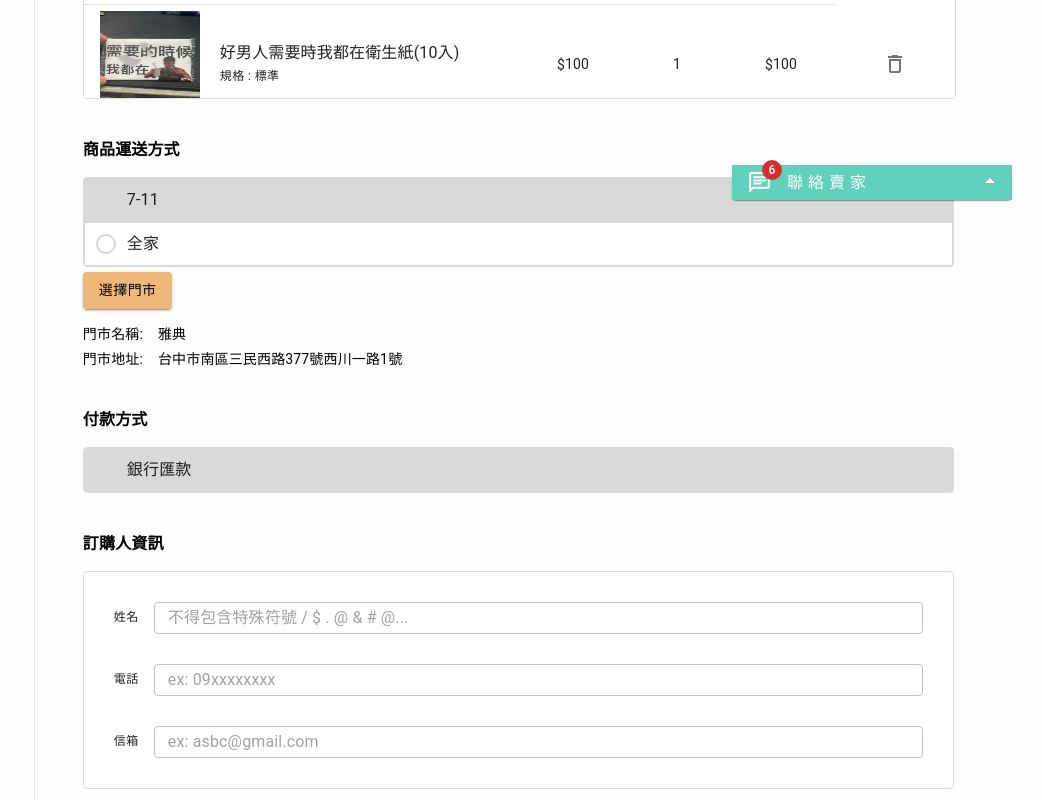
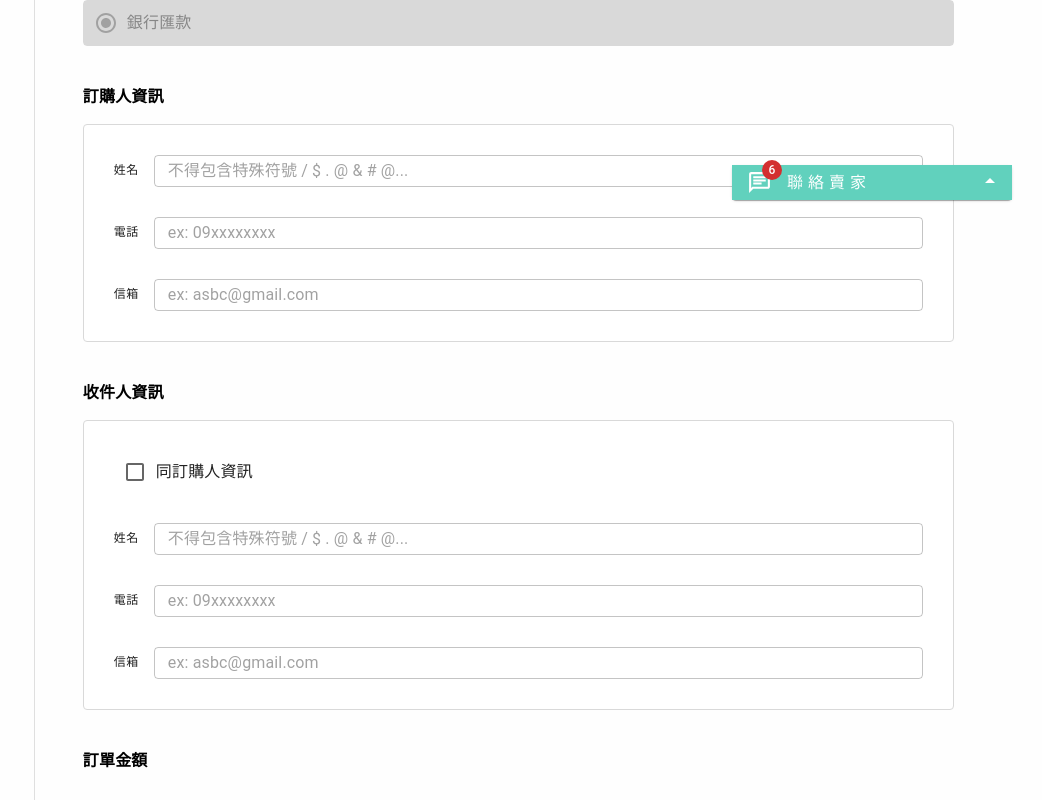
Before and after one commit to austin72905/ponggoodbf-shop-frontend, a React (Create React App) app: page /checkout in a window 1280 px wide. Shown: the part 600-1400 px from the top of the page, without its empty margins (238-1280 px from the left). Built offline with nearby package versions, Linux system fonts and the light colour scheme.

Commit message:
新增到收藏清單功能、結帳頁面功能

```diff
--- a/src/App.tsx
+++ b/src/App.tsx
@@ -75,6 +75,8 @@
 
   const [favoriteContent, setFavoriteContent] = useState<ProductInfomation[]>([])
 
+  const [checkOutContent,setCheckOutContent] = useState<ProductInfomationCount[]>([])
+
   const addToCart = (product: ProductInfomationCount) => {
     setCartContent(prev => {
 
@@ -139,7 +141,7 @@
 
   return (
     <ThemeProvider theme={customTheme}>
-      <CartContext.Provider value={{ cartContent, setCartContent, addToCart, favoriteContent, removeFromCollectionList, addToCollectionList }}>
+      <CartContext.Provider value={{ checkOutContent,setCheckOutContent,cartContent, setCartContent, addToCart, favoriteContent, removeFromCollectionList, addToCollectionList }}>
         <Box sx={{ minHeight: "100vh", border: "0px solid", backgroundColor: "#fefefe" }}>
           <TopBar />
           <Toolbar />
--- a/src/pages/cart/Cart.tsx
+++ b/src/pages/cart/Cart.tsx
@@ -37,8 +37,13 @@
         navigate("/checkout")
     }
 
-    const { cartContent, setCartContent } = useContext(CartContext)
+    const { checkOutContent,setCheckOutContent,cartContent, setCartContent,addToCollectionList,removeFromCollectionList } = useContext(CartContext)
 
+    const addToCheckOutList=()=>{
+        setCheckOutContent([...cartContent])
+        setCartContent([])
+        toCheckout()
+    }
 
     const addProductCount = (product: ProductInfomation) => {
         //console.log("product",product)
@@ -46,7 +51,7 @@
 
             let newList = prev.map(ele => {
 
-                if (ele.productId === product.productId) {
+                if (ele.productId === product.productId && ele.selectSize === product.selectSize) {
 
                     if (ele.count + 1 > 10) {
                         ele.count = 10
@@ -69,7 +74,7 @@
         setCartContent((prev: ProductInfomationCount[]) => {
             prev.forEach(ele => {
 
-                if (ele.productId === product.productId) {
+                if (ele.productId === product.productId && ele.selectSize === product.selectSize) {
 
                     if (ele.count - 1 < 1) {
                         ele.count = 1
@@ -99,7 +104,7 @@
         setCartContent((prev: ProductInfomationCount[]) => {
             //避免同id 的 商品一起被清理掉，只過濾掉同id 且 同規格的商品
             let newList = prev.filter(ele => {
-                if(ele.productId===product.productId && ele.selectSize===product.selectSize){
+                if (ele.productId === product.productId && ele.selectSize === product.selectSize) {
                     return false
                 }
                 return true
@@ -108,6 +113,18 @@
         })
     }
     //ele.productId !== product.productId ||(ele.productId===product.productId &&ele.selectSize!==product.selectSize)
+
+
+    const handleFavoriteChecked=(event: React.ChangeEvent<HTMLInputElement>,product:ProductInfomation)=>{
+
+
+        //是打勾的
+        if(event.target.checked){
+          addToCollectionList(product)
+        }else{
+          removeFromCollectionList(product.productId)
+        }
+    }
 
 
     return (
@@ -176,7 +193,7 @@
                                             <TableCell align='center'>${item.price * item.count}</TableCell>
                                             <TableCell sx={{ border: "0px solid" }} align='center'>
                                                 <Stack sx={{ border: "0px solid" }} alignItems="center">
-                                                    <Checkbox icon={<FavoriteBorderIcon />} checkedIcon={<FavoriteIcon sx={{ color: "red" }} />} />
+                                                    <Checkbox onChange={(e)=>{handleFavoriteChecked(e,item)}} icon={<FavoriteBorderIcon />} checkedIcon={<FavoriteIcon sx={{ color: "red" }} />} />
                                                     <IconButton onClick={() => { removeFromCart(item) }}>
                                                         <DeleteOutlineOutlinedIcon />
                                                     </IconButton>
@@ -233,7 +250,7 @@
                                     </Stack>
 
 
-                                    <Button onClick={toCheckout} variant='contained' sx={{ marginRight: "30px", my: "5px" }}>
+                                    <Button onClick={addToCheckOutList} variant='contained' sx={{ marginRight: "30px", my: "5px" }}>
                                         前往結帳
                                     </Button>
                                 </Stack>
--- a/src/pages/checkout/CheckOut.tsx
+++ b/src/pages/checkout/CheckOut.tsx
@@ -1,5 +1,6 @@
-import React from 'react'
-
+import React, { useContext } from 'react'
+import { CartContext } from '../../contextStore/context'
+import { ProductInfomationCount } from '../cart/Cart'
 
 import Container from '@mui/material/Container';
 import Stack from '@mui/material/Stack';
@@ -30,7 +31,21 @@
 
 export default function CheckOut() {
 
+    const { checkOutContent, setCheckOutContent } = useContext(CartContext)
 
+    const removeFromCheckOutContent=(product:ProductInfomationCount)=>{
+        setCheckOutContent((prev:ProductInfomationCount[])=>{
+            let newList=prev.filter(ele=>{
+                if(ele.productId===product.productId && ele.selectSize===product.selectSize){
+                    return false
+                }
+
+                return true
+            })
+
+            return newList
+        })
+    }
 
     return (
         <Container sx={{ border: "0px solid" }} maxWidth='xl'>
@@ -67,7 +82,7 @@
                                 </TableRow>
                             </TableHead>
                             <TableBody>
-                                {fakeDataList().map((item, index) =>
+                                {checkOutContent.map((item:ProductInfomationCount, index:number) =>
                                 (
                                     <TableRow key={index}>
                                         <TableCell style={{ width: "50%" }} >
@@ -77,10 +92,10 @@
                                                 </Box>
                                                 <Stack spacing={"2px"}>
                                                     <Typography >
-                                                        {item.name}
+                                                        {item.title}
                                                     </Typography>
                                                     <Typography variant='caption'>
-                                                        規格 : 標準
+                                                        規格 : {item.selectSize}
                                                     </Typography>
                                                 </Stack>
 
@@ -90,12 +105,12 @@
                                         </TableCell>
                                         <TableCell align='center'>${item.price}</TableCell>
                                         <TableCell align='center'>
-                                            1
+                                            {item.count}
                                         </TableCell>
-                                        <TableCell align='center'>$100</TableCell>
+                                        <TableCell align='center'>${item.price*item.count}</TableCell>
                                         <TableCell sx={{ border: "0px solid" }} align='center'>
                                             <Stack sx={{ border: "0px solid" }} alignItems="center">
-                                                <IconButton>
+                                                <IconButton onClick={()=>{removeFromCheckOutContent(item)}}>
                                                     <DeleteOutlineOutlinedIcon />
                                                 </IconButton>
                                             </Stack>
@@ -162,7 +177,7 @@
                             <Grid item xs={8} >
                                 <FormControl sx={{ width: "100%" }}>
                                     <RadioGroup sx={{ mx: "0px", my: "0px", border: "0px solid #d9d9d9" }}>
-                                        <FormControlLabel sx={{ backgroundColor: "#d9d9d9", mx: "0px", my: "0px", border: "1px solid #d9d9d9" }} value={"銀行匯款"} control={<Radio sx={{ color: "#D9D9D9" }} />} label="銀行匯款" />
+                                        <FormControlLabel sx={{ backgroundColor: "#d9d9d9", mx: "0px", my: "0px", border: "1px solid #d9d9d9" }} value={"銀行匯款"} control={<Radio disabled checked sx={{ color: "#D9D9D9" }} />} label="銀行匯款" />
 
 
                                     </RadioGroup>
@@ -224,6 +239,16 @@
                     </Paper>
 
                 </Grid>
+
+                <Grid item xs={8} sx={{ mt: "15px" }}>
+                    <Typography variant='body1' sx={{ fontWeight: "bold" }}>訂單金額</Typography>
+
+                    <Grid item xs={6}></Grid>
+                    <Grid item xs={2}>
+
+                    </Grid>
+                </Grid>
+
                 <Grid item xs={8} sx={{ mt: "15px" }}>
                     <Typography variant='body1' sx={{ fontWeight: "bold" }}>最後確認</Typography>
 
@@ -267,6 +292,12 @@
                             <Grid item xs={10} >
                                 <Typography sx={{ minWidth: "30px" }}  >雅典門市-台中市南區三民西路377號西川一路1號</Typography>
                             </Grid>
+                            <Grid item xs={2} >
+                                <Typography sx={{ minWidth: "30px" }}  >總付款金額</Typography>
+                            </Grid>
+                            <Grid item xs={10} >
+                                <Typography sx={{ minWidth: "30px",color:"red" }}  >$190</Typography>
+                            </Grid>
 
                         </Grid>
 
@@ -279,8 +310,8 @@
                     <Typography variant='body1' sx={{ fontWeight: "bold" }}>下單須知</Typography>
 
                     <Paper sx={{ mt: "15px", boxShadow: "none", border: "1px solid #d9d9d9" }}>
-                        <Typography sx={{m:"30px"}}>
-                        購買後5天內須要付款，未付款視為取消訂單，付款後會儘快出貨，商品物流情況詳情請在訂單查詢頁面追蹤
+                        <Typography sx={{ m: "30px" }}>
+                            購買後5天內須要付款，未付款視為取消訂單，付款後會儘快出貨，商品物流情況詳情請在訂單查詢頁面追蹤
                         </Typography>
 
                     </Paper>
--- a/src/pages/main-page/MainPage.tsx
+++ b/src/pages/main-page/MainPage.tsx
@@ -172,7 +172,7 @@
 
 const ListView = ({viewProduct}:ViewProps) => {
 
-  const {addToCart,addToCollectionList,removeFromCollectionList} =useContext(CartContext)
+  const {favoriteContent,addToCart,addToCollectionList,removeFromCollectionList} =useContext(CartContext)
 
   var showList:ProductInfomation[]=[]
 
@@ -208,7 +208,7 @@
                     <Typography>NT${info.price}</Typography>
                   </CardContent>
                   <CardActions sx={{ mx:2, mb: 1,display: "flex", flexDirection: "column", justifyContent: "space-between", alignItems: "flex-end" }}>
-                      <Checkbox icon={<FavoriteBorderIcon/>} onChange={(e)=>{handleFavoriteChecked(e,info)}} checkedIcon={<FavoriteIcon sx={{ color: "red" }}/>}/>
+                      <Checkbox  icon={<FavoriteBorderIcon/>} onChange={(e)=>{handleFavoriteChecked(e,info)}} checkedIcon={<FavoriteIcon sx={{ color: "red" }}/>}/>
 
                   </CardActions>
                 </Box>
--- a/src/pages/purchase/Purchase.tsx
+++ b/src/pages/purchase/Purchase.tsx
@@ -299,6 +299,7 @@
               <Divider />
               <Grid container columns={12}>
                 <Grid item xs={9}></Grid>
+                {/*靠右 */}
                 <Grid item xs={3}>
                   <Grid container columns={4} sx={{ mt: 4, pr: 4 }}>
                     <Grid item xs={2}>
@@ -348,8 +349,8 @@
 }
 
 const orderAddress: OrderAddress = {
-  receiver: "林駿朋",
-  phoneNumber: "(+886)970588457",
+  receiver: "王大明",
+  phoneNumber: "(+886)964816276",
   cargoAddress: "7-11 雅典門市 台中市南區三民西路377號西川一路1號 店號950963"
 }
 
```
